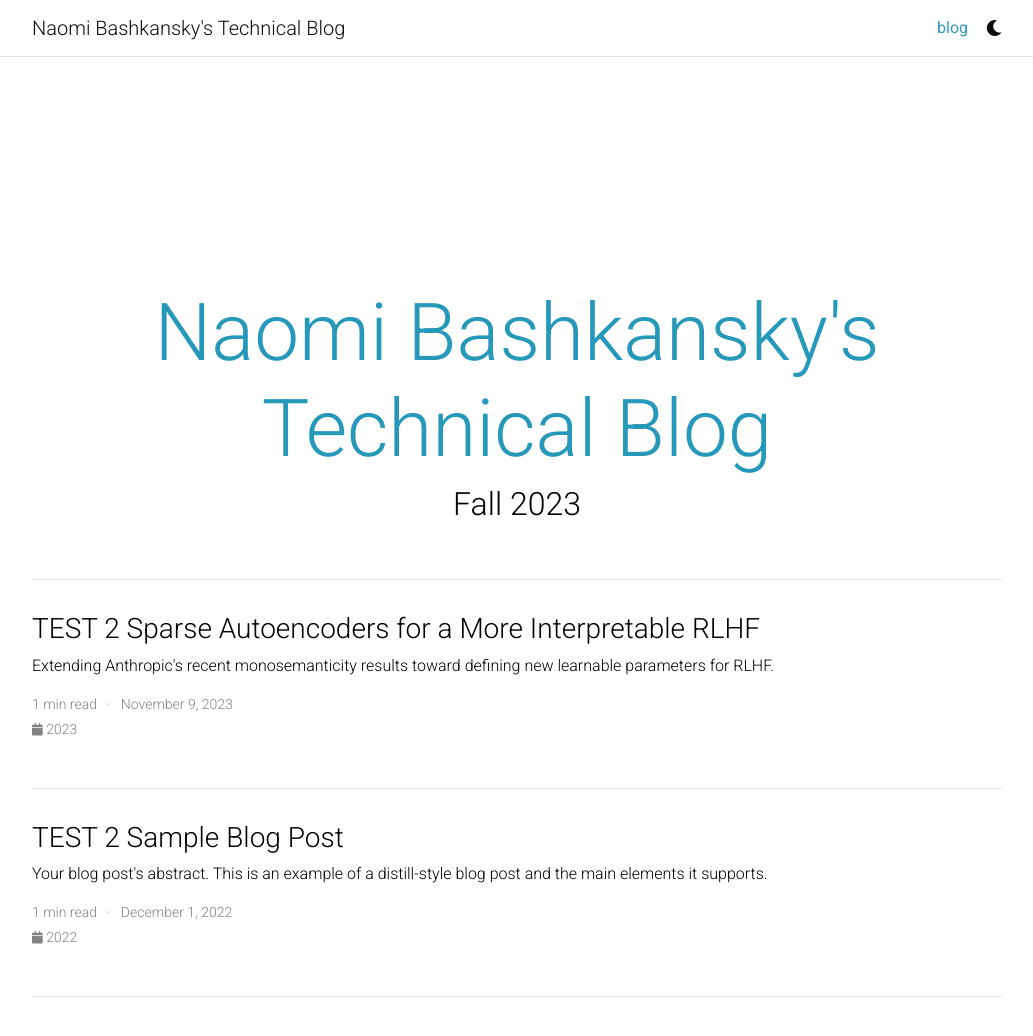
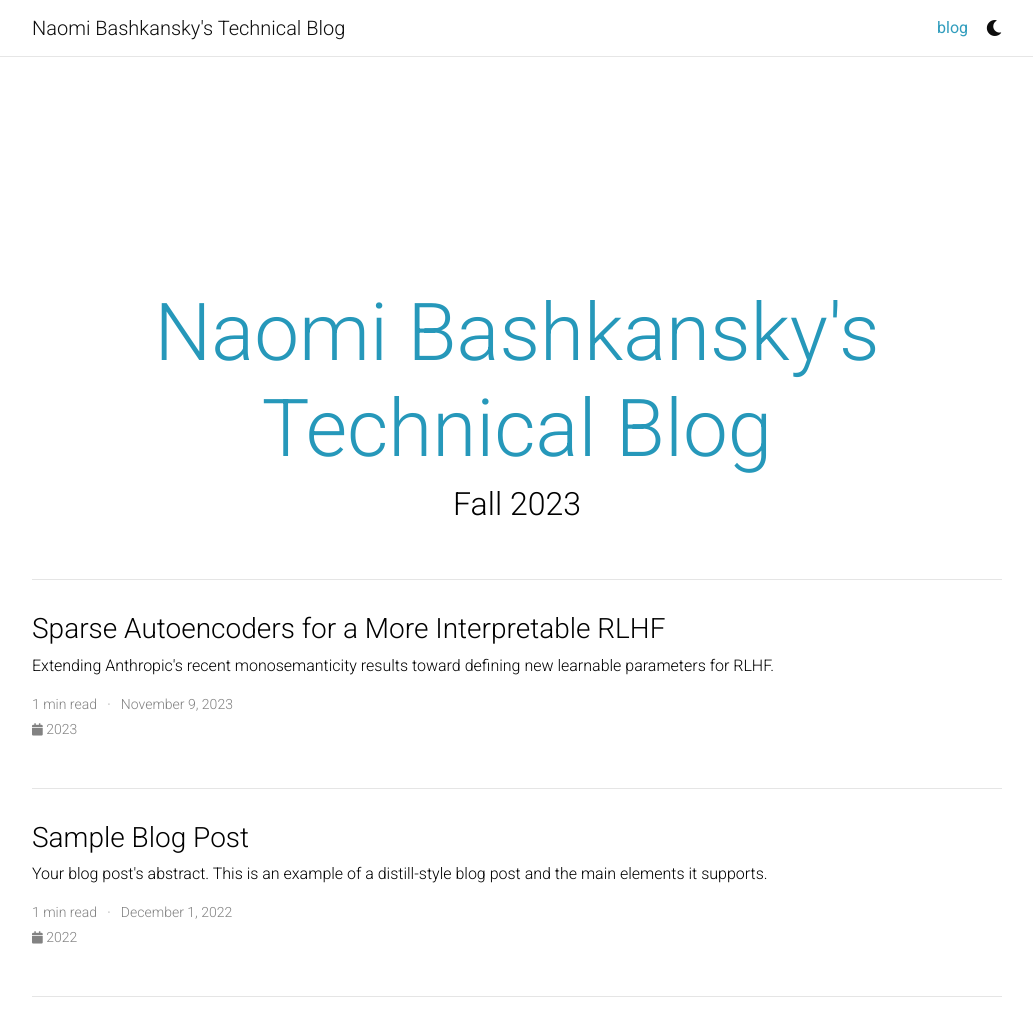
Before and after one commit to nomichka/technical-blog, a Jekyll site: the page built from blog/index.html, in a window 1280 px wide and 1107 px high. Shown: the top 1036 px of the window, without its empty margins (123-1156 px from the left). Built offline with Jekyll 4.4.1, drawn with Linux system fonts in a browser that asks for light colours; the list of posts is cut into pages by our own code; comment, search, counter and statistics services are not loaded; a style sheet for code colours, icons or effects is not loaded.

Commit message:
Show blogs

```diff
--- a/blog/index.html
+++ b/blog/index.html
@@ -52,20 +52,7 @@
 
     <li>
       <h3>
-        TEST 2
-        {{ post.redirect }}
-        {% if post.redirect == blank %}
-          <a class="post-title" href="{{ post.url | prepend: site.baseurl }}">{{ post.title }}</a>
-        {% else %}
-          {% if post.redirect contains '://' %}
-            <a class="post-title" href="{{ post.redirect }}" target="_blank">{{ post.title }}</a>
-            <svg width="2rem" height="2rem" viewBox="0 0 40 40" xmlns="http://www.w3.org/2000/svg">
-              <path d="M17 13.5v6H5v-12h6m3-3h6v6m0-6-9 9" class="icon_svg-stroke" stroke="#999" stroke-width="1.5" fill="none" fill-rule="evenodd" stroke-linecap="round" stroke-linejoin="round"></path>
-            </svg>
-          {% else %}
-            <a class="post-title" href="{{ post.redirect | relative_url }}">{{ post.title }}</a>
-          {% endif %}
-        {% endif %}
+        <a class="post-title" href="{{ post.url | prepend: site.baseurl }}">{{ post.title }}</a>
       </h3>
       <p>{{ post.description }}</p>
       <p class="post-meta">
```
